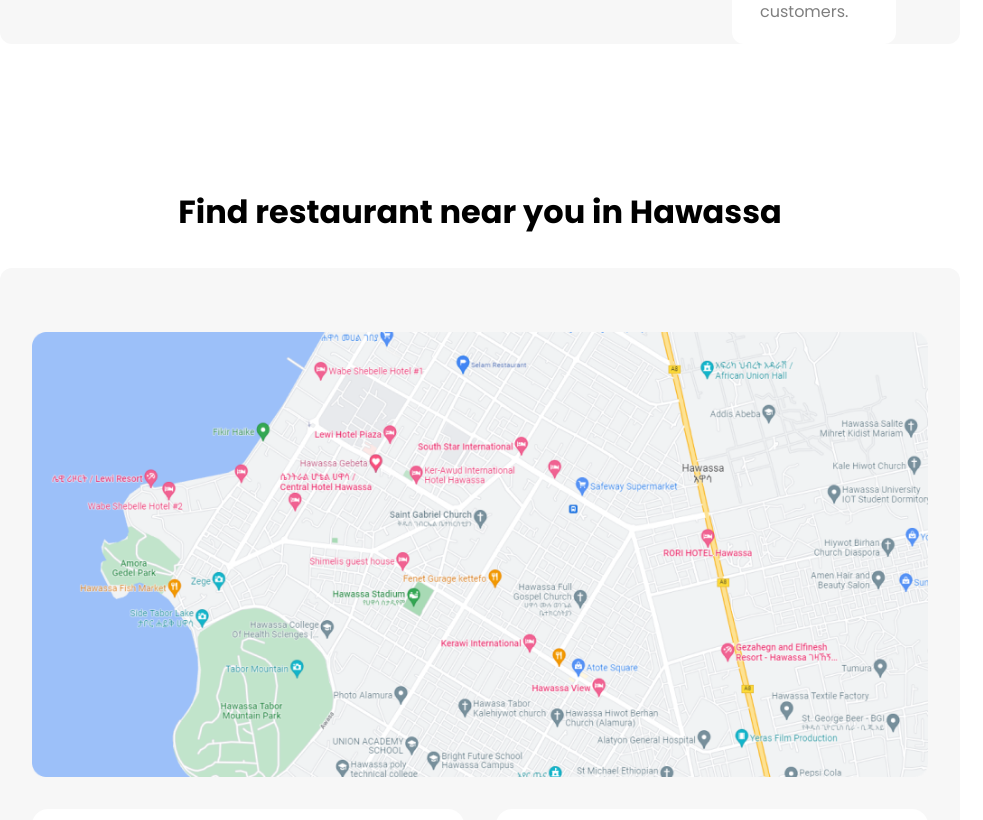
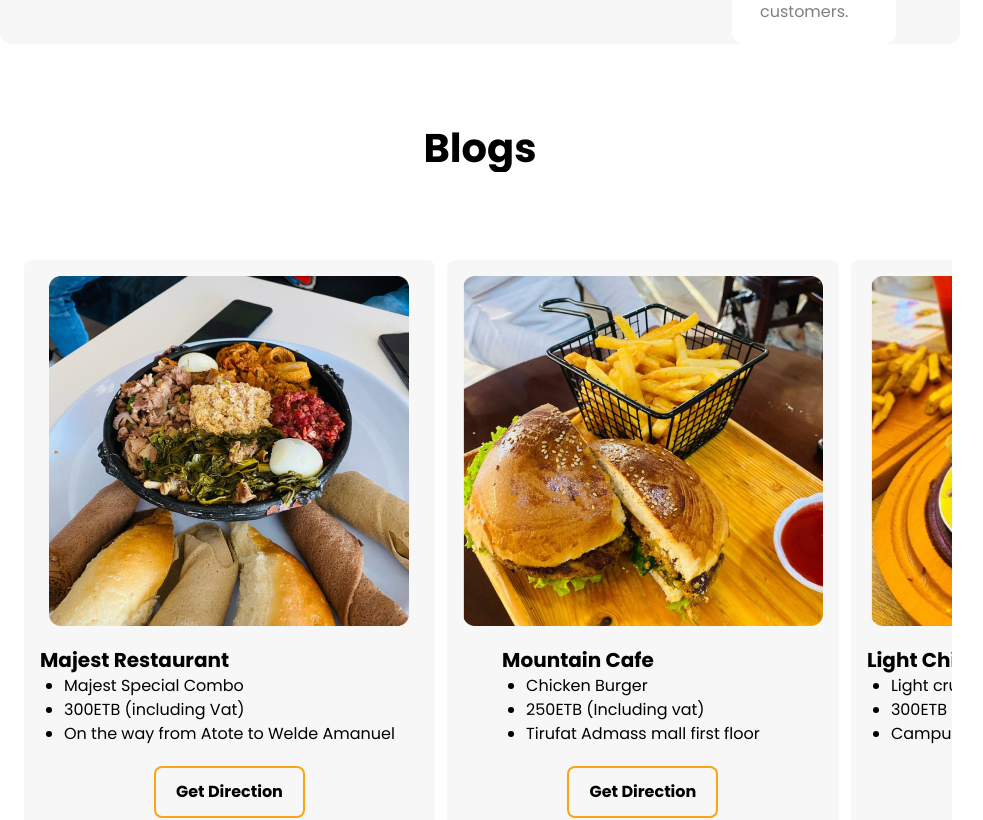
Before and after one commit to darikmohammed/hawassa-gebeta, a React (Create React App) app: page / in a window 1280 px wide. Shown: the part 2650-3470 px from the top of the page, without its empty margins (160-1143 px from the left). Built offline with nearby package versions, Linux system fonts and the light colour scheme; the HTML template or start-up script is replaced by a standard one.

Commit message:
Fix Blog scroll items

```diff
--- a/src/components/Blogs.jsx
+++ b/src/components/Blogs.jsx
@@ -4,11 +4,16 @@
 
 function Blogs() {
   return (
-    <section class=" bg-white flex flex-col items-center py-16 px-40 gap-8">
+    <section className="flex bg-white flex-col items-center">
       <h1 class=" text-h4 font-bold">Blogs</h1>
-      <div class="flex overflow-x-scroll pb-10 hide-scroll-bar">
-        <div className="flex flex-nowrap mx-8 md:mx-40">
+
+      <div class="bg-white w-screen py-16 md:px-40 flex justify-center items-center">
+        <ul class="w-full md:w-3/4 m-2 lg:w-1/2 flex justify-between items-start mb-8 space-x-3 overflow-x-scroll bg-white p-4 rounded flex-1">
           {data.blogs.map((blog) => (
+            <li
+              class="flex flex-none flex-col items-center space-y-1 bg-black_light p-4 rounded-lg gap-4"
+              key={blog.id}
+            >
               <Card
                 Image={blog.Image}
                 Name={blog.Name}
@@ -16,8 +21,9 @@
                 Birr={blog.Birr}
                 Location={blog.Location}
               />
+            </li>
           ))}
-        </div>
+        </ul>
       </div>
     </section>
   );
--- a/src/components/Blogs/Card.jsx
+++ b/src/components/Blogs/Card.jsx
@@ -2,7 +2,8 @@
 
 function Card({ Image, Name, Food, Birr, Location }) {
   return (
-    <div class=" flex-none bg-black_light p-4 rounded-lg flex flex-col justify-between gap-4">
+    <>
+      {/* <div class=" flex-none bg-black_light p-4 rounded-lg flex flex-col justify-between gap-4"> */}
       <img src={`./img/blogs/${Image}.png`} alt={Name} />
       <div>
         <h1 class=" font-bold text-xl">{Name}</h1>
@@ -15,7 +16,8 @@
       <button class="rounded-lg border-solid border-2 border-primary_light py-3 px-5 font-semibold">
         Get Direction
       </button>
-    </div>
+      {/* </div> */}
+    </>
   );
 }
 
--- a/src/components/Body.jsx
+++ b/src/components/Body.jsx
@@ -14,7 +14,7 @@
       <AboutUs />
       <Work />
       <Service />
-      {/* <Blogs /> */}
+      <Blogs />
       <FindUs />
       <Advertise />
     </div>
--- a/src/components/FindUs.jsx
+++ b/src/components/FindUs.jsx
@@ -2,8 +2,6 @@
 import DirectionDesc from './DirectionDesc';
 import Map from './Map';
 import data from '../data/data';
-
-console.log(data.locations);
 
 function FindUs() {
   return (
```
Lines whose indentation alone changed are shown as unchanged.
